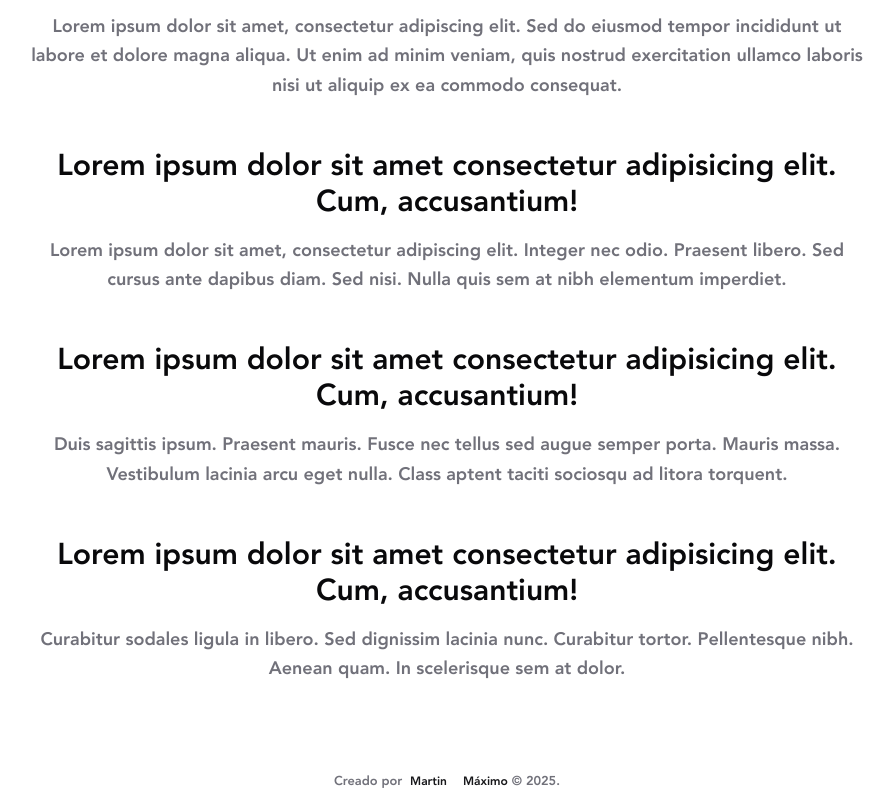
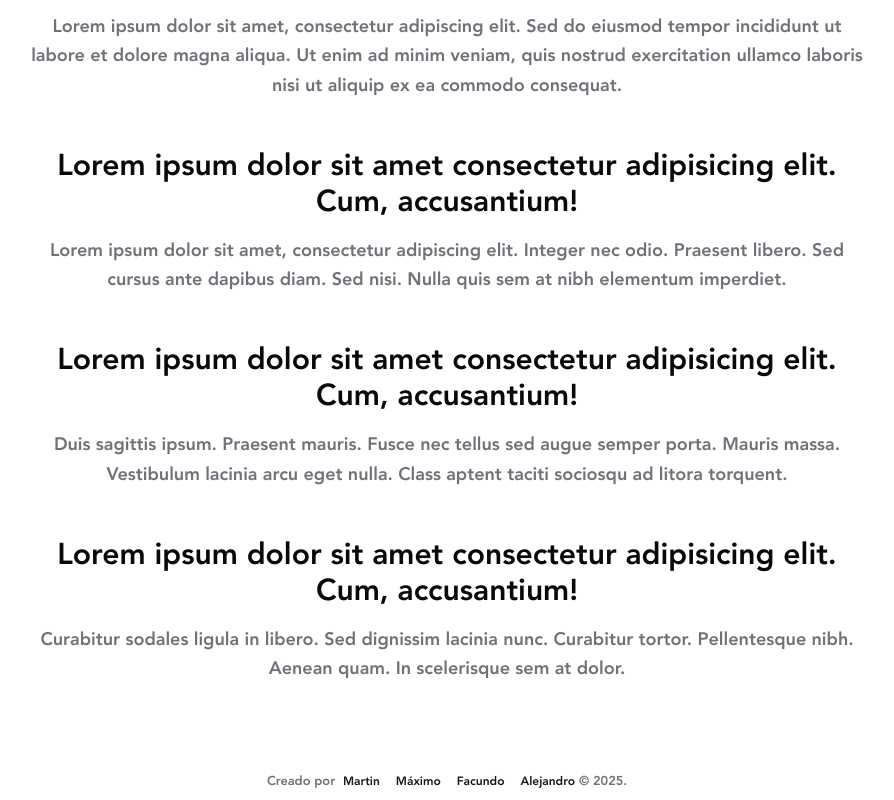
Before and after one commit to sanignacio/recursos-sanignacio, a Next.js app: page / in a window 1280 px wide. Shown: the part 924-1724 px from the top of the page, without its empty margins (193-1087 px from the left). Built offline with nearby package versions, Linux system fonts and the light colour scheme; no server answers.

Commit message:
chore: added react compiler and modified README
- added react compiler (makes a lot of difference, much faster)
- added authors to README, emails and footer
- fixed environment variables in README

```diff
--- a/next.config.ts
+++ b/next.config.ts
@@ -7,6 +7,9 @@ import "./src/env.js";
 /** @type {import("next").NextConfig} */
 const config = {
   allowedDevOrigins: ["192.168.1.45"],
+  experimental: {
+    reactCompiler: true,
+  },
 };
 
 export default config;
--- a/package.json
+++ b/package.json
@@ -36,6 +36,7 @@
     "@radix-ui/react-tooltip": "^1.0.7",
     "@react-email/components": "0.5.1",
     "@t3-oss/env-nextjs": "^0.13.8",
+    "babel-plugin-react-compiler": "19.1.0-rc.3",
     "bcryptjs": "^2.4.3",
     "class-variance-authority": "^0.7.0",
     "clsx": "^2.1.0",
--- a/src/app/(protected)/print/page.tsx
+++ b/src/app/(protected)/print/page.tsx
@@ -1,6 +1,4 @@
 import PrintComponent from "./PrintComponent";
-
-export const dynamic = "force-static";
 
 export const metadata = {
   title: "Imprimir",
--- a/src/app/page.tsx
+++ b/src/app/page.tsx
@@ -5,8 +5,6 @@ import { SignInButton } from "~/components/auth/sign-in-button";
 import { Footer } from "~/components/footer";
 import { Button } from "~/components/ui/button";
 import { FlipWords } from "~/components/ui/flip-words";
-
-export const dynamic = "force-static";
 
 export default function HomePage() {
   const words = [
--- a/src/components/emails/email-footer.tsx
+++ b/src/components/emails/email-footer.tsx
@@ -11,7 +11,7 @@ export default function EmailFooter() {
       </Link>
       ・ Creado por{" "}
       <Link
-        href="https://www.github.com/0-Sandy"
+        href="https://github.com/0-Sandy"
         className="px-1 text-gray-500 underline underline-offset-2"
         target="_blank"
         rel="noopener noreferrer"
@@ -26,6 +26,22 @@ export default function EmailFooter() {
       >
         Máximo
       </Link>
+      <Link
+        href="https://github.com/facuandy"
+        className="px-1 text-gray-500 underline underline-offset-2"
+        target="_blank"
+        rel="noopener noreferrer"
+      >
+        Facundo
+      </Link>
+      <Link
+        href="#"
+        className="px-1 text-gray-500 underline underline-offset-2"
+        target="_blank"
+        rel="noopener noreferrer"
+      >
+        Alejandro
+      </Link>
     </Text>
   );
 }
--- a/src/components/footer.tsx
+++ b/src/components/footer.tsx
@@ -10,7 +10,7 @@ export function Footer() {
         <span className="space-x-2">
           <Button variant="link" className="px-1 text-xs" asChild>
             <Link
-              href="https://www.github.com/0-Sandy"
+              href="https://github.com/0-Sandy"
               target="_blank"
               rel="noopener noreferrer"
             >
@@ -22,6 +22,20 @@ export function Footer() {
               Máximo
             </Link>
           </Button>
+          <Button variant="link" className="px-1 text-xs" asChild>
+            <Link
+              href="https://github.com/facuandy"
+              target="_blank"
+              rel="noopener noreferrer"
+            >
+              Facundo
+            </Link>
+          </Button>
+          <Button variant="link" className="px-1 text-xs" asChild>
+            <Link href="#" target="_blank" rel="noopener noreferrer">
+              Alejandro
+            </Link>
+          </Button>
         </span>
         &copy; {new Date().getFullYear()}.
       </small>
```
Also changed, not shown: 2 other files (tests, documents, lock files or other folders).
